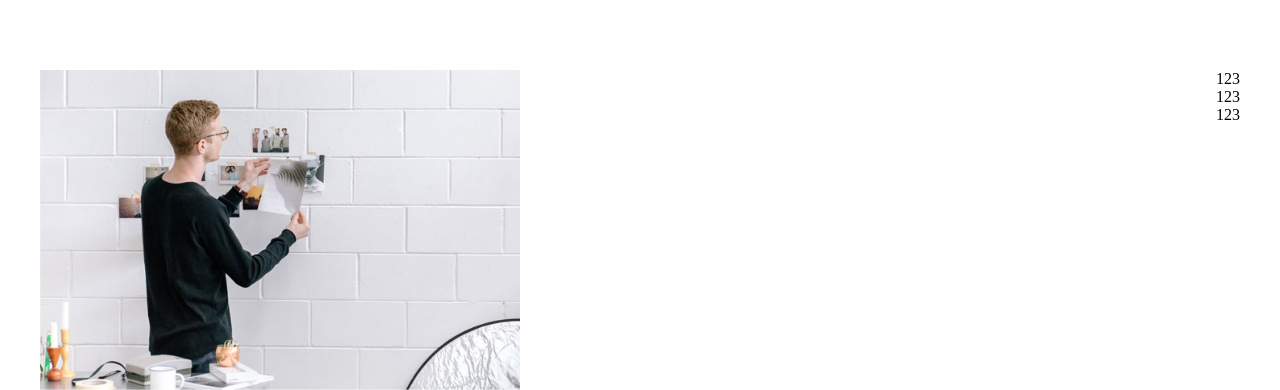
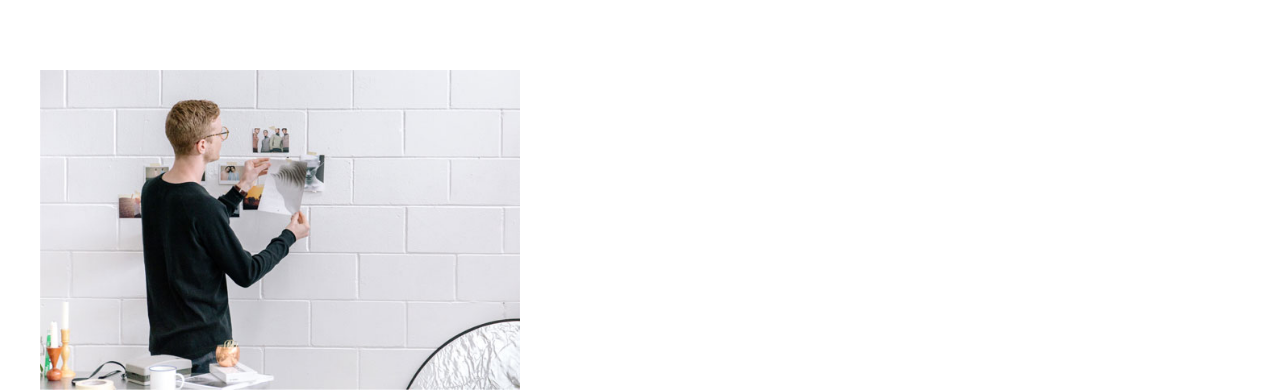
Before and after one commit to Maxegood/Project, a website: page app/index.html in a window 1280 px wide. Shown: the part 3791-4181 px from the top of the page. Drawn offline with Linux system fonts and the light colour scheme; a web font is replaced by a local one.

Commit message:
Ребилд node

```diff
--- a/app/css/main.css
+++ b/app/css/main.css
@@ -457,10 +457,6 @@ nav ul li:first-child a {
   display: -webkit-flex;
   display: -ms-flexbox;
   display: flex;
-  -webkit-box-pack: justify;
-  -webkit-justify-content: space-between;
-      -ms-flex-pack: justify;
-          justify-content: space-between;
 }
 
 .service-block img {
--- a/app/index.html
+++ b/app/index.html
@@ -206,9 +206,9 @@
 					<img src="img/man.jpg" alt="">
 					<div class="service-block-right">
 						<ul>
-							<li>123</li>
-							<li>123</li>
-							<li>123</li>
+							<li></li>
+							<li></li>
+							<li></li>
 						</ul>
 					</div>
 				</div>
```
Also changed, not shown: 1 other file.
